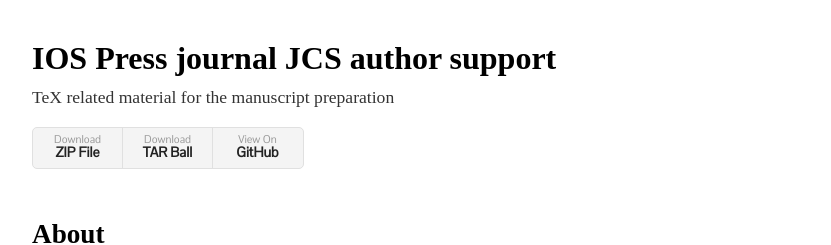
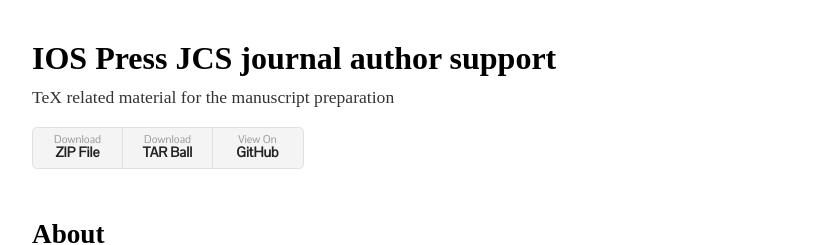
Before and after one commit to vtex-soft/texsupport.iospress-jcs, a Jekyll site: the page built from README.md, in a window 1280 px wide. Shown: the top 245 px of the page, without its empty margins (224-1055 px from the left). Built offline with Jekyll 4.4.1, drawn with Linux system fonts in a browser that asks for light colours; some web fonts are replaced; our own code applies the rules of GitHub Pages for plain Markdown files.

```diff
--- a/_config.yml
+++ b/_config.yml
@@ -1,3 +1,3 @@
-title: IOS Press journal JCS author support
+title: IOS Press JCS journal author support
 description: TeX related material for the manuscript preparation
 show_downloads: true
```
